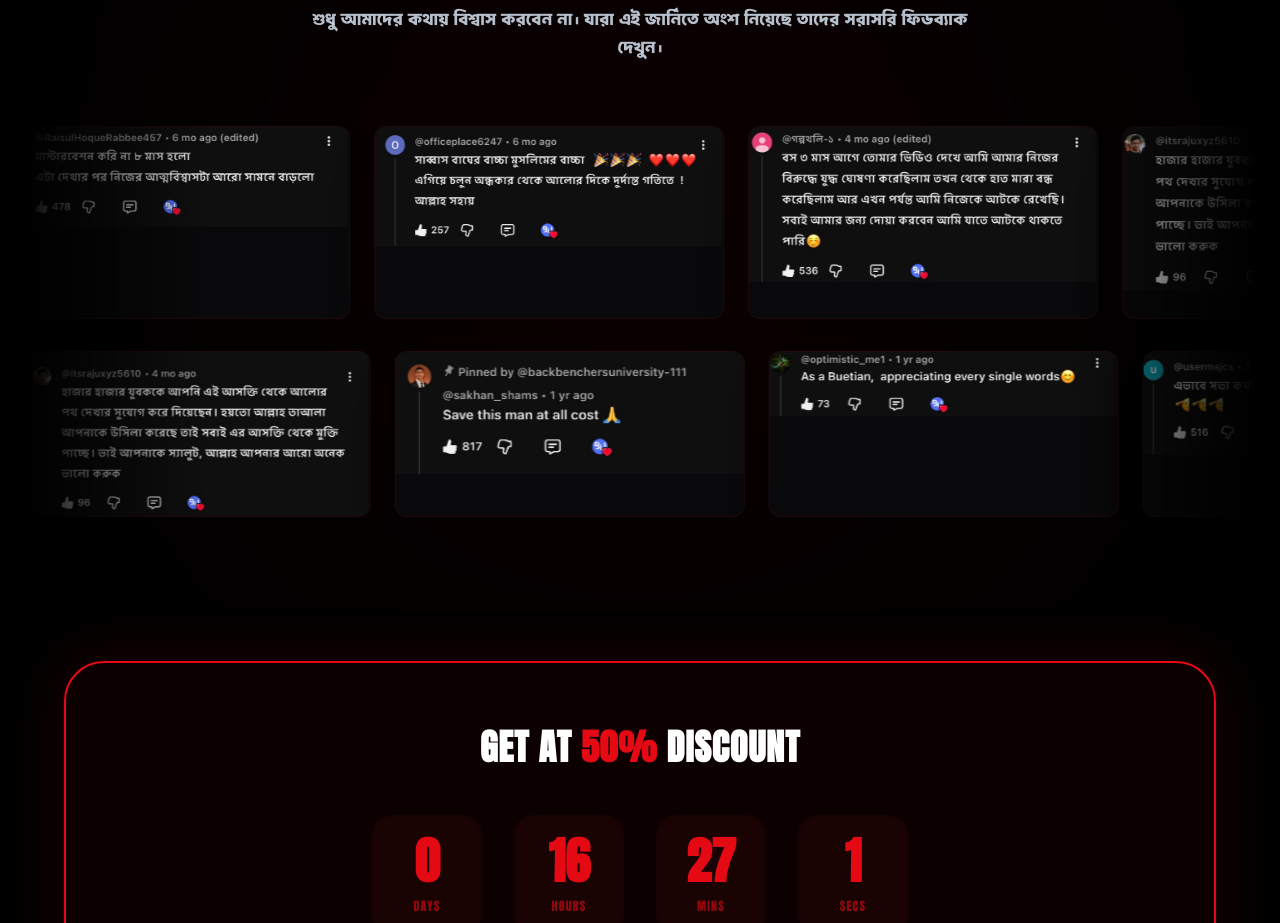
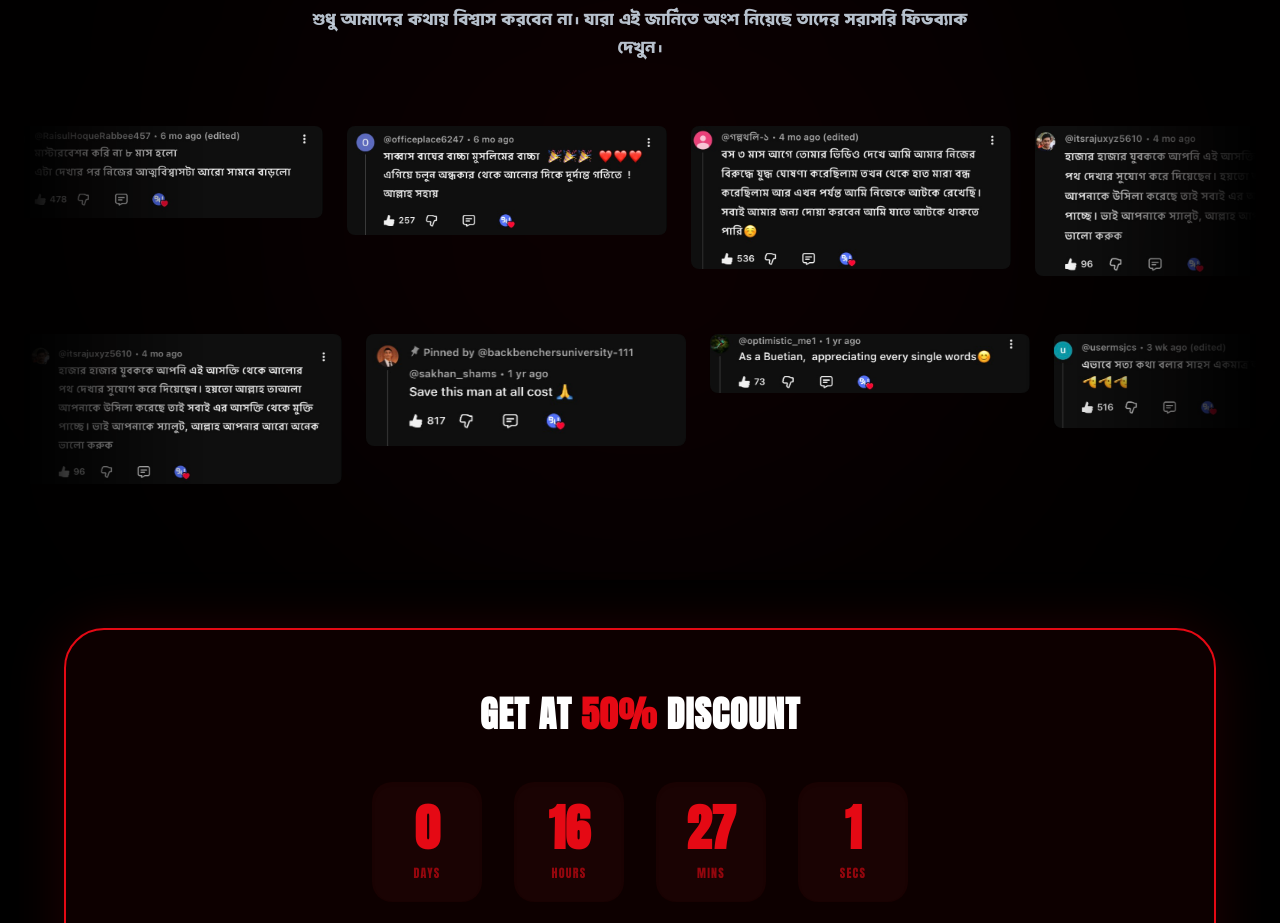
Before and after one commit to Rayan37307/30day-bu, a React (Vite) app: page / in a window 1280 px wide. Shown: the part 9080-10003 px from the top of the page. Built offline with nearby package versions, Linux system fonts and the light colour scheme; a web font is replaced by a local one.

Commit message:
style: adjust dimensions and styling of comment images in SocialProof component

```diff
--- a/src/components/SocialProof.tsx
+++ b/src/components/SocialProof.tsx
@@ -24,8 +24,8 @@ export function SocialProof() {
   ];
 
   const CommentImage = ({ src }: { src: string }) => (
-    <div className="shrink-0 w-[280px] md:w-[350px] overflow-hidden rounded-xl border border-red-900/20 bg-[#09090b] shadow-2xl transition-transform hover:scale-[1.02] hover:border-red-600/30">
-      <img src={src} alt="User Feedback" className="w-full h-auto object-contain" loading="lazy" />
+    <div className="shrink-0 w-[240px] md:w-[320px]">
+      <img src={src} alt="User Feedback" className="w-full h-auto block rounded-lg" loading="lazy" />
     </div>
   );
 
```
